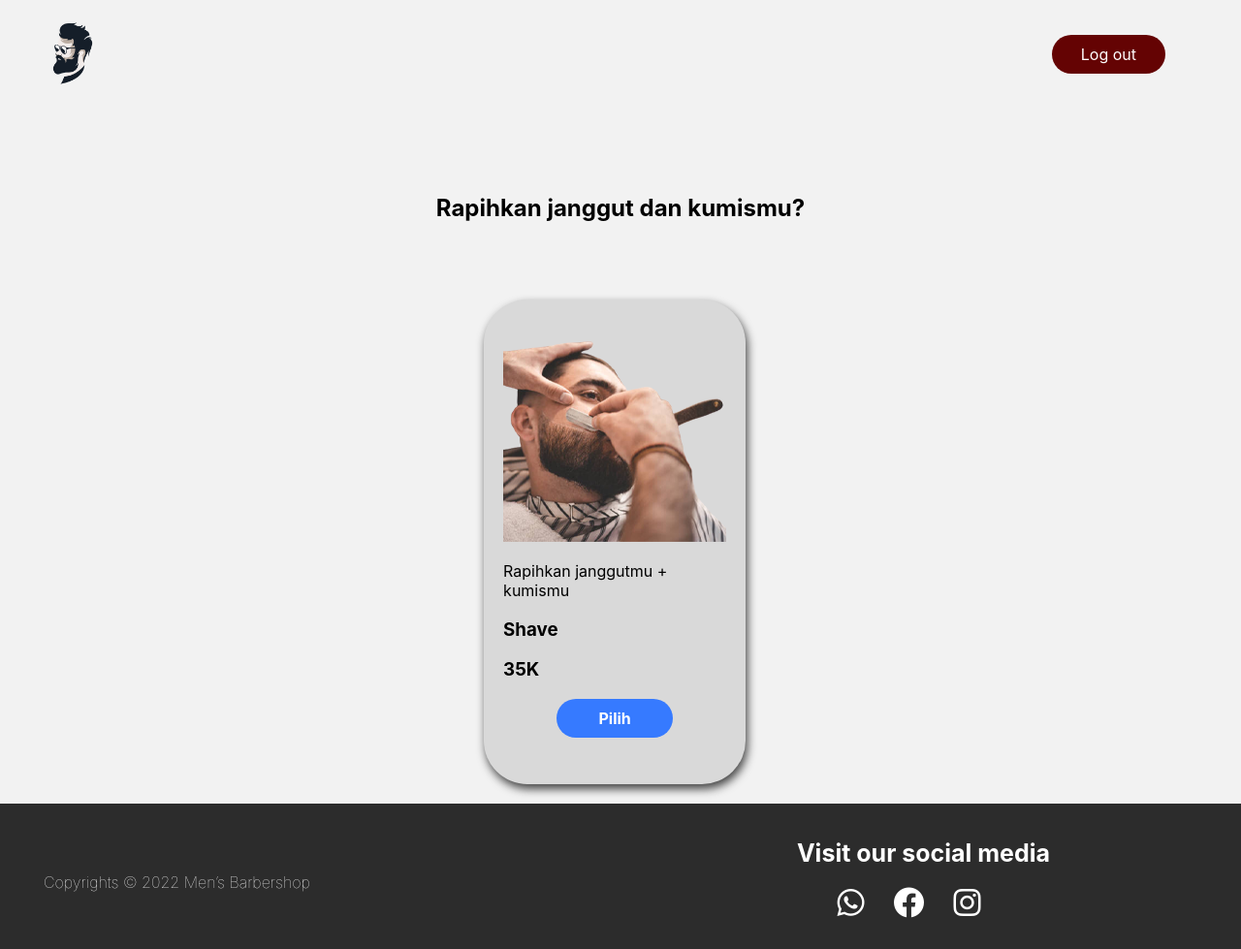
After one commit to suwuk/barbershop, a CodeIgniter app: page /barbershop/book/shave in a window 1280 px wide. The commit adds this page. Shown: the whole page at 97% size. Run offline with CodeIgniter, Linux system fonts and the light colour scheme.

Commit message:
Menambahkan tampilan shave

```diff
--- a/application/controllers/Book.php
+++ b/application/controllers/Book.php
@@ -22,4 +22,11 @@ class Book extends CI_Controller {
 		$this->load->view('v_coloring.php');
 		$this->load->view('v_footer.php');
 	}
+
+	public function shave()
+	{
+		$this->load->view('v_header.php');
+		$this->load->view('v_shave.php');
+		$this->load->view('v_footer.php');
+	}
 }
--- a/application/views/book.php
+++ b/application/views/book.php
@@ -13,10 +13,12 @@
             </div>
 
             <div class="srv shv" style="margin-top: -20px; ">
+                <a href="<?=base_url('book/shave');?>">
                 <img src="<?=base_url('assets/img/lp/shave1.png');?>" alt="shave">
                 <div class="desc_srv">
                     <p style="margin-top: 0px ;">Shave</p>
                 </div>
+                </a>
             </div>
 
             <div class="srv clr">
--- /dev/null
+++ b/application/views/v_shave.php
@@ -0,0 +1,27 @@
+<article id="Shaves">
+              <h2>Rapihkan janggut dan kumismu?</h2>
+              <div class="shave line1">
+                     <div class="shave1">
+                            <div class="icon">
+                                   <img src="<?=base_url('assets/img/shave/shave.png');?>" alt="">
+                            </div>
+
+                            <div class="nameser">
+                                   <p>Rapihkan janggutmu + kumismu</p>
+                            </div>
+
+                            <div class="content jenis">
+                                   <h3>Shave</h3>
+                            </div>
+
+                            <div class="content harga">
+                                   <h3>35K</h3>
+                            </div>
+
+                            <div class="content button">
+                                   <div class="pilih">Pilih</div>
+                            </div>
+                     </div>
+              </div>
+
+</article>
--- a/assets/css/service.css
+++ b/assets/css/service.css
@@ -1,15 +1,15 @@
-/* haircut */
-#Haircuts,#Colorings {
+/* service */
+#Haircuts,#Colorings,#Shaves {
     display: flex;
     flex-direction: column;
 }
 
-.haircut,.coloring {
+.haircut,.coloring,.shave {
     display: flex;
     padding: 0 50px;
 }
 
-.coloring {
+.coloring,.shave {
     margin: 0 auto;
 }
 
@@ -18,17 +18,17 @@
 
 }
 
-.hair,.color {
+.hair,.color,.shave1 {
     height: 500px;
     border-radius: 45px;
     background-color: #d9d9d9;
     margin: 20px 20px;
     flex-basis: 25%;
-    padding-left: 20px;
+    padding: 0 20px;
     box-shadow: 2px 5px 10px rgb(68, 68, 68);
 }
 
-.hair:hover,.color:hover {
+.hair:hover,.color:hover,.shave1:hover {
     color: #dadada;
     background-color: #8d8d8d;
     margin-top: 10px;
```
